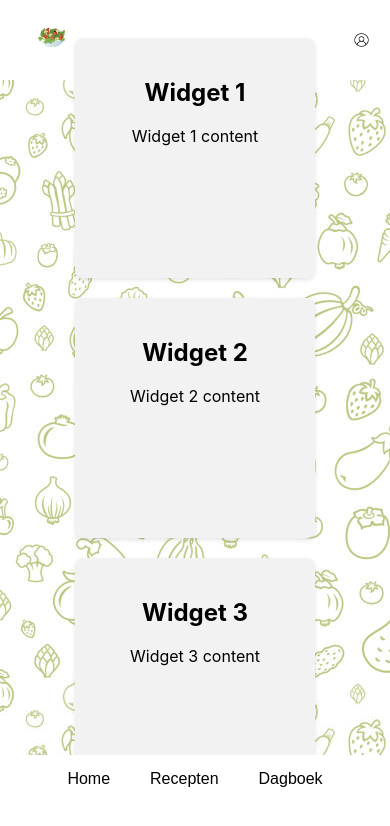
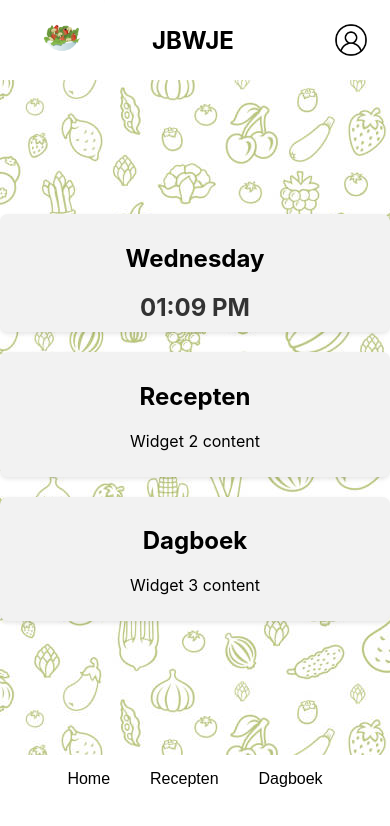
Before and after one commit to LarsWajer/JeBentWatJeEet, a React (Create React App) app: page / in a window 390 px wide. Shown: the top 826 px of the page. Built offline with nearby package versions, Linux system fonts and the light colour scheme.

Commit message:
Pagina's verbeterd

```diff
--- a/src/About.js
+++ b/src/About.js
@@ -3,8 +3,12 @@ import React from 'react';
 function About() {
   return (
     <div class='container'>
-      <h1>Recepten pagina</h1>
-      <p>Dit is de recepten pagina</p>
+      <div className="dashboard">
+        <div className="widget">
+        <h2>Recepten pagina</h2>
+          <p>Hier vindt je alle recepten die je kan toevoegen aan je dagboek.</p>
+        </div>
+      </div>
     </div>
   );
 }
--- a/src/App.css
+++ b/src/App.css
@@ -18,6 +18,12 @@ img{
   height: 10%;
   object-fit: cover;
   float: right;
+}
+
+.time {
+  font-size: 24px;
+  font-weight: bold;
+  color: #333;
 }
 
 .App {
@@ -51,10 +57,12 @@ button {
   text-align: center;
 }
 
-ul li:hover {
-  background-color: #92E37C;
-  color: white;
-  box-shadow: 0 0 20px rgba(0, 0, 0, 0.4);
+button:hover {
+  color: #92E37C;
+}
+
+button:active {
+  color: #92E37C;
 }
 
 .top-navbar {
@@ -107,6 +115,27 @@ ul li:hover {
   box-shadow: 0 2px 4px rgba(0, 0, 0, 0.1);
 }
 
+@media (max-width: 768px) {
+  .widget {
+    width: 100%;
+    height: auto;
+    margin: 10px 0;
+    padding: 10px;
+  }
+  img{
+    width: 70%;
+    height: 60%;
+    object-fit: cover;
+  }
+
+  .profile{
+    width: 30%;
+    height: 30%;
+    object-fit: cover;
+    float: right;
+  }
+}
+
 .page-transition {
   position: absolute;
   top: 0;
--- a/src/App.js
+++ b/src/App.js
@@ -37,6 +37,7 @@ function App() {
         <img src="/jbwjelogo.png" alt="logo" />
         </div>
         <div className="logo-middle">
+        <h2>JBWJE</h2>
         </div>
         <div className="logo-right">
         <img className='profile' src="/profile.png" alt="logo" />
--- a/src/Contact.js
+++ b/src/Contact.js
@@ -3,8 +3,12 @@ import React from 'react';
 function Contact() {
   return (
     <div class='container'>
-      <h1>Dagboek pagina</h1>
-      <p>Dit is de dagboek pagina.</p>
+      <div className="dashboard">
+        <div className="widget">
+          <h2>Dagboek pagina</h2>
+          <p>Hier vindt je jou eigen schema in je dagboek.</p>
+        </div>
+      </div>
     </div>
   );
 }
--- a/src/Home.js
+++ b/src/Home.js
@@ -1,24 +1,44 @@
-import React from 'react';
+import React, { useState, useEffect } from 'react';
 
-function Home() {
+const Home = () => {
+  const [time, setTime] = useState('');
+  const [dayOfWeek, setDayOfWeek] = useState('');
+
+  useEffect(() => {
+    const timer = setInterval(() => {
+      const currentDate = new Date();
+      const currentTime = currentDate.toLocaleTimeString([], { hour: '2-digit', minute: '2-digit' });
+      const currentDayOfWeek = currentDate.toLocaleDateString([], { weekday: 'long' });
+
+      setTime(currentTime);
+      setDayOfWeek(currentDayOfWeek);
+    }, 1000);
+
+    return () => {
+      clearInterval(timer);
+    };
+  }, []);
+
   return (
     <div className="container">
       <div className="dashboard">
         <div className="widget">
-          <h2>Widget 1</h2>
-          <p>Widget 1 content</p>
+          <h2><span className="day">{dayOfWeek}</span></h2>
+          <div className="clock">
+            <span className="time">{time}</span>
+          </div>
         </div>
         <div className="widget">
-          <h2>Widget 2</h2>
+          <h2>Recepten</h2>
           <p>Widget 2 content</p>
         </div>
         <div className="widget">
-          <h2>Widget 3</h2>
+          <h2>Dagboek</h2>
           <p>Widget 3 content</p>
         </div>
       </div>
     </div>
   );
-}
+};
 
 export default Home;
```
